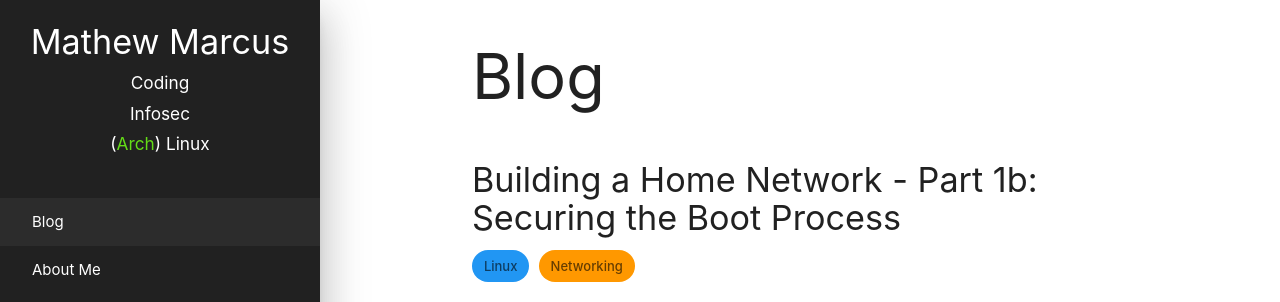
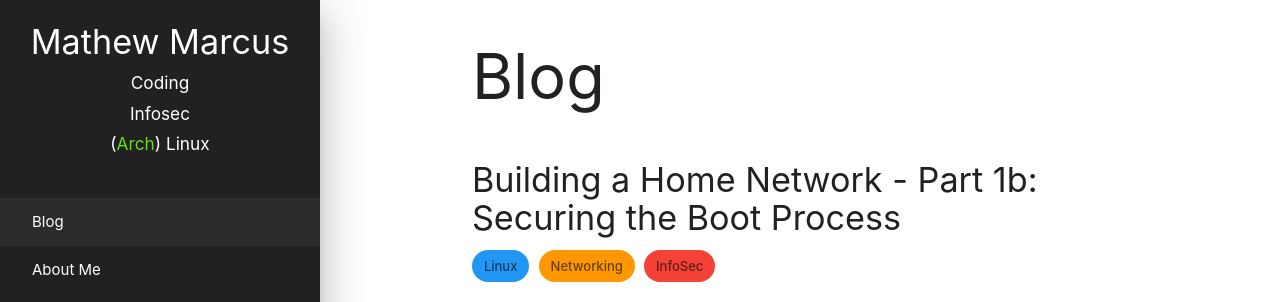
Before and after one commit to mathewmarcus/homepage, a plain HTML site: page site-content/index.html in a window 1280 px wide. Shown: the top 302 px of the page. Drawn offline with nearby package versions, Linux system fonts and the light colour scheme.

Commit message:
added InfoSec tag to networking part1b

```diff
--- a/site-content/index.html
+++ b/site-content/index.html
@@ -73,6 +73,7 @@
 	    </a>
 	    <div class="chip blue">Linux</div>
 	    <div class="chip orange">Networking</div>
+	    <div class="chip red">InfoSec</div>
 	    <a href="/blog/building-a-home-network/part-1b.html">
 	      <p>
 		In this tutorial we'll build on the install from the previous tutorial and further harden the physical security by encrypting the boot partition...
```
Also changed, not shown: site-content/blog/building-a-home-network/part-1b.html (+2 -2 lines).
